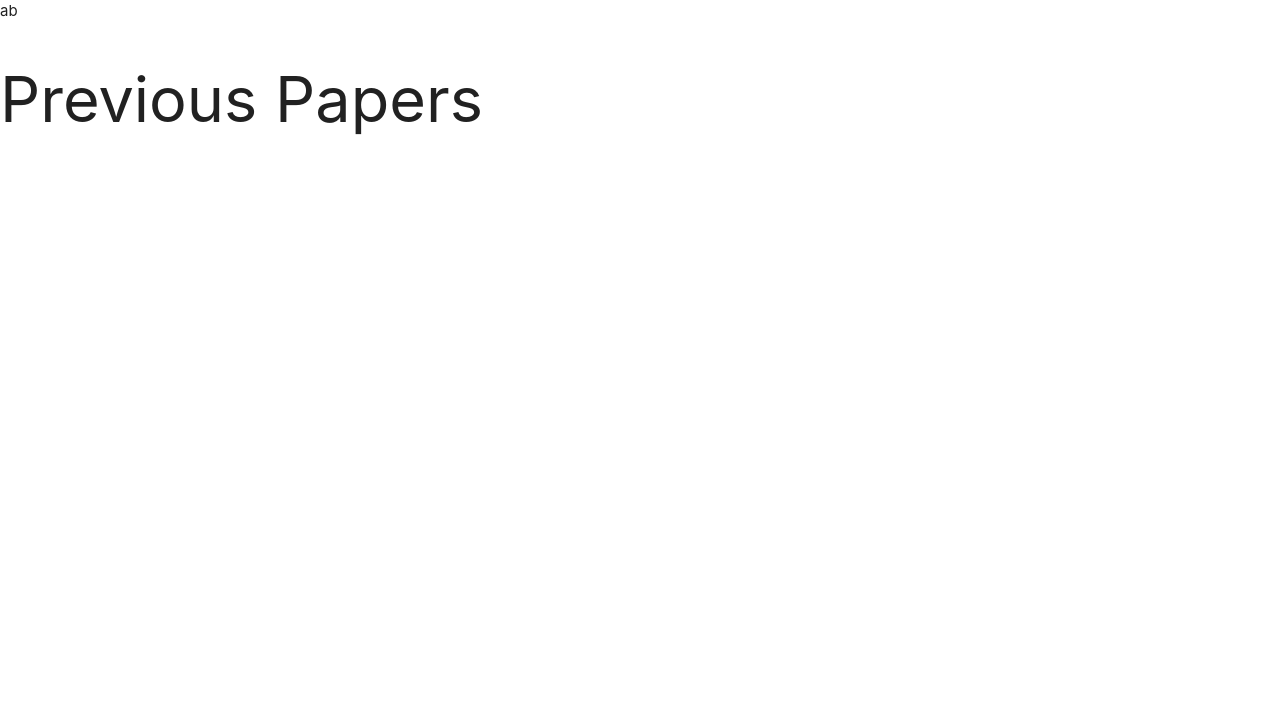
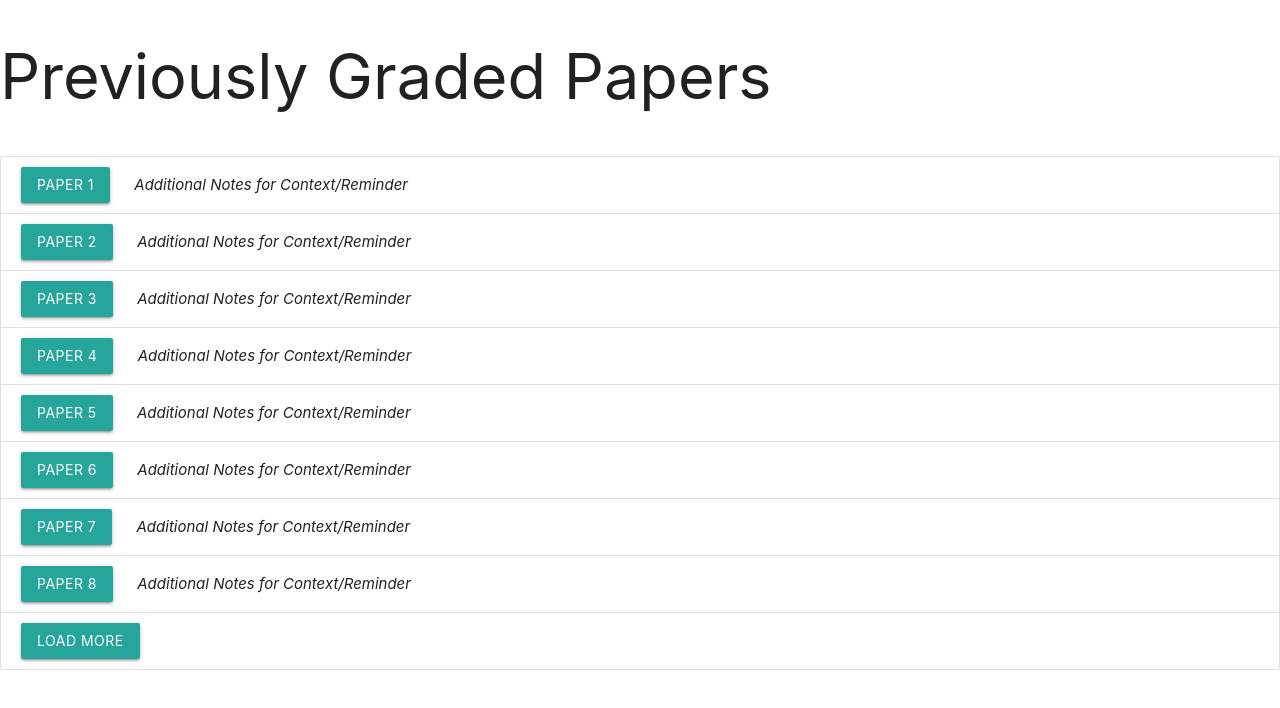
Before and after one commit to lilingkai/eecs338, a plain HTML site: page views/previous.html in a window 1280 px wide. Drawn offline with nearby package versions, Linux system fonts and the light colour scheme.

Commit message:
graded papers buttons and comments

```diff
--- a/views/previous.html
+++ b/views/previous.html
@@ -6,8 +6,45 @@
     <script src="../js/previous.js"></script>
 </head>
 <body>
-  <p>ab<p>
     <div class="row center-aligned">
-    <h1> Previous Papers </h1>
+    <h1> Previously Graded Papers </h1>
     </div>
+    <ul class="collection">
+      <li class="collection-item">
+        <a class="waves-effect waves-light btn" style="margin-right:20px;">Paper 1</a>
+        <p style="display:inline;font-style:italic;">Additional Notes for Context/Reminder</p>
+      </li>
+      <li class="collection-item">
+        <a class="waves-effect waves-light btn" style="margin-right:20px;">Paper 2</a>
+        <p style="display:inline;font-style:italic;">Additional Notes for Context/Reminder</p>
+      </li>
+      <li class="collection-item">
+        <a class="waves-effect waves-light btn" style="margin-right:20px;">Paper 3</a>
+        <p style="display:inline;font-style:italic;">Additional Notes for Context/Reminder</p>
+      </li>
+      <li class="collection-item">
+        <a class="waves-effect waves-light btn" style="margin-right:20px;">Paper 4</a>
+        <p style="display:inline;font-style:italic;">Additional Notes for Context/Reminder</p>
+      </li>
+      <li class="collection-item">
+        <a class="waves-effect waves-light btn" style="margin-right:20px;">Paper 5</a>
+        <p style="display:inline;font-style:italic;">Additional Notes for Context/Reminder</p>
+      </li>
+      <li class="collection-item">
+        <a class="waves-effect waves-light btn" style="margin-right:20px;">Paper 6</a>
+        <p style="display:inline;font-style:italic;">Additional Notes for Context/Reminder</p>
+      </li>
+      <li class="collection-item">
+        <a class="waves-effect waves-light btn" style="margin-right:20px;">Paper 7</a>
+        <p style="display:inline;font-style:italic;">Additional Notes for Context/Reminder</p>
+      </li>
+      <li class="collection-item">
+        <a class="waves-effect waves-light btn" style="margin-right:20px;">Paper 8</a>
+        <p style="display:inline;font-style:italic;">Additional Notes for Context/Reminder</p>
+      </li>
+      <li class="collection-item">
+        <a class="waves-effect waves-light btn">Load More</a>
+      </li>
+
+    </ul>
 </body>
```
